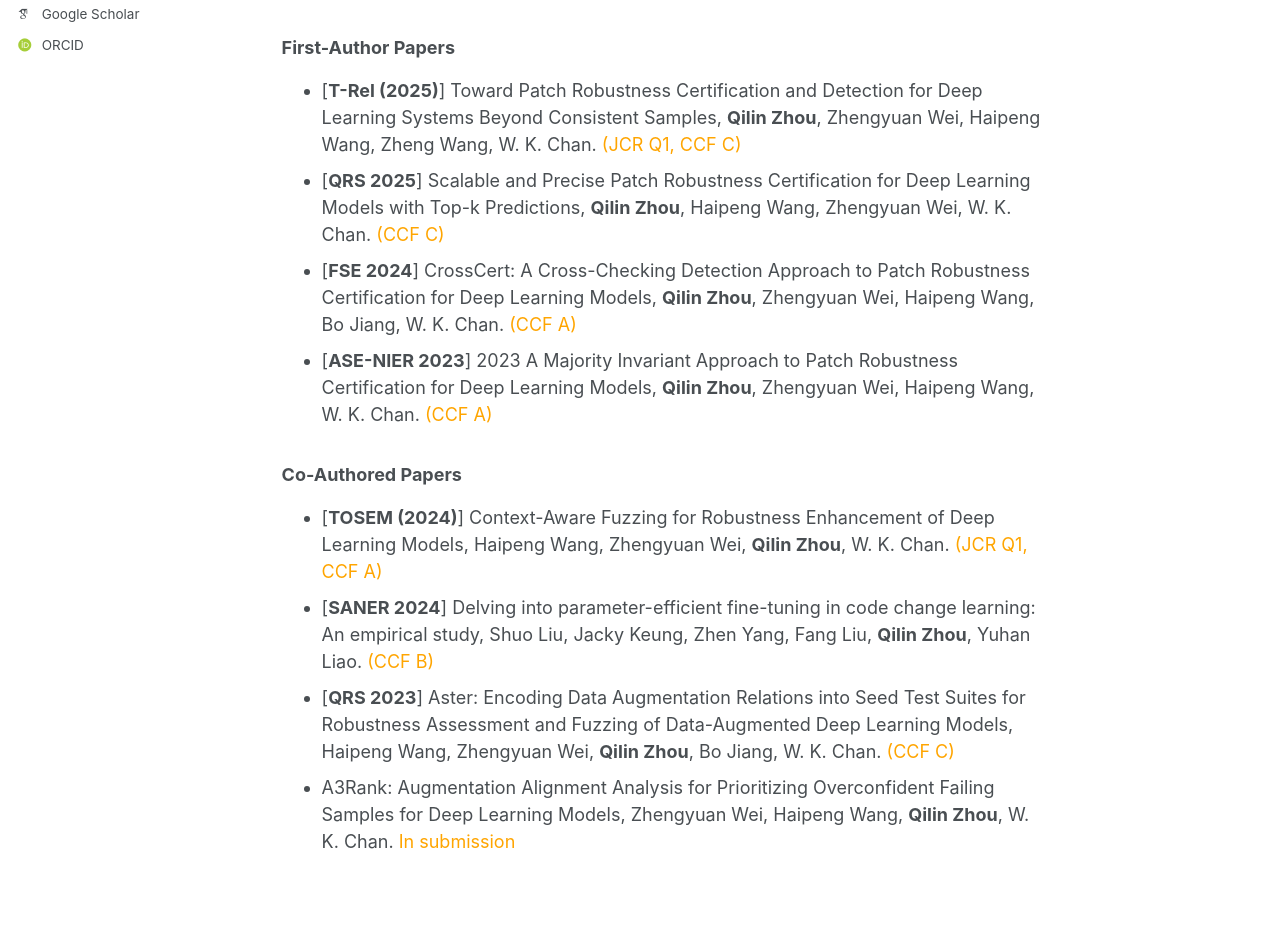
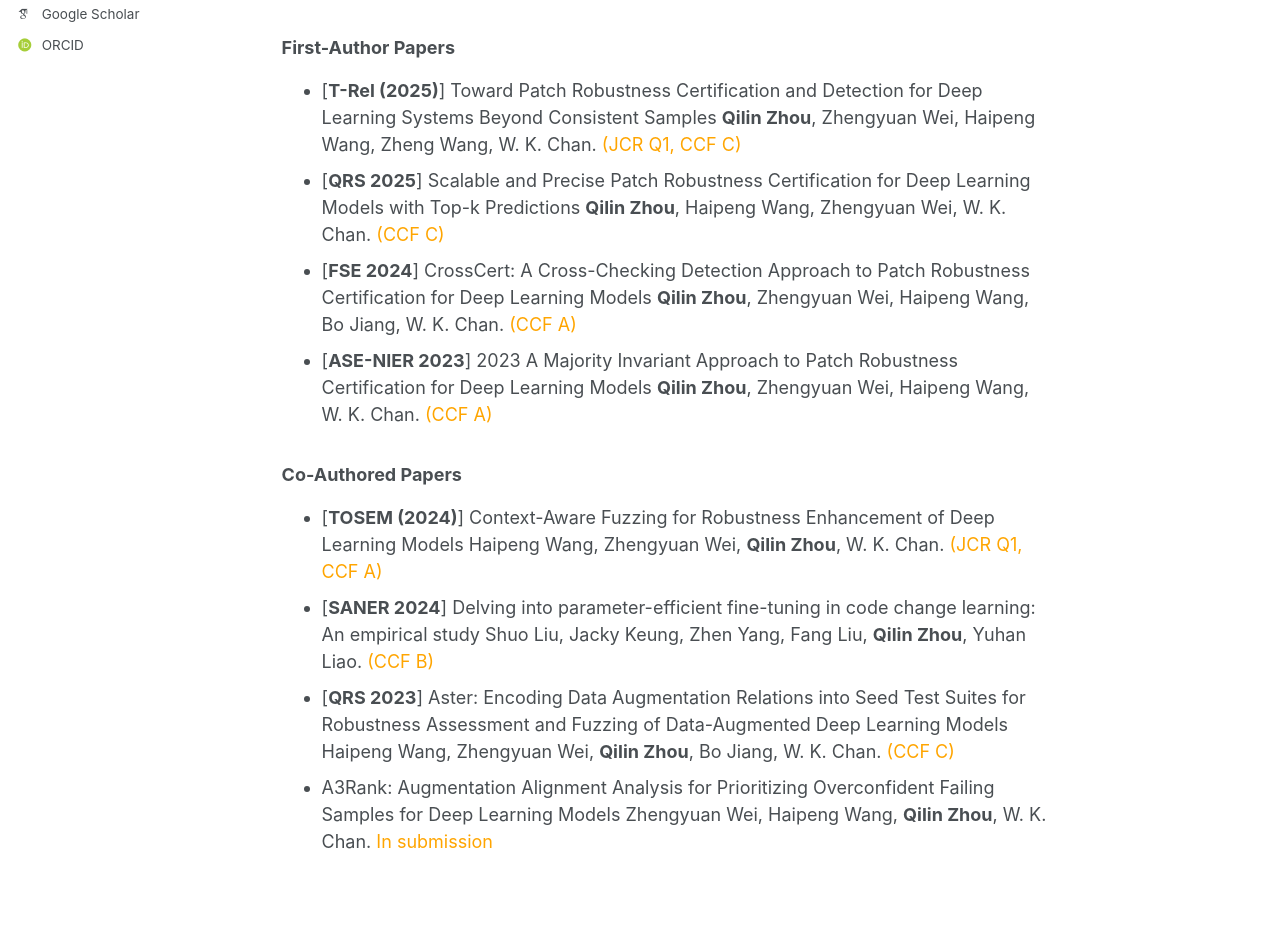
Before and after one commit to qilin-zhou/qilin-zhou.github.io, a Jekyll site: the page built from _pages/about.md, in a window 1280 px wide and 1400 px high. Shown: the part 400-1338 px from the top of the window. Built offline with Jekyll 4.4.1, drawn with Linux system fonts in a browser that asks for light colours; some web fonts are replaced; a script bundle is joined from its source files by our own code; library files that are not in the unit come from our copies.

Commit message:
Update about.md

```diff
--- a/_pages/about.md
+++ b/_pages/about.md
@@ -14,13 +14,21 @@
   <div class="wordwrap">You can also find my publications on <a href="{{site.author.googlescholar}}">my Google Scholar profile</a>.</div>
 
 ### First-Author Papers
-- [**T-Rel (2025)**] Toward Patch Robustness Certification and Detection for Deep Learning Systems Beyond Consistent Samples, **Qilin Zhou**, Zhengyuan Wei, Haipeng Wang, Zheng Wang, W. K. Chan. <font color=Orange>(JCR Q1, CCF C)</font>
-- [**QRS 2025**] Scalable and Precise Patch Robustness Certification for Deep Learning Models with Top-k Predictions, **Qilin Zhou**, Haipeng Wang, Zhengyuan Wei, W. K. Chan. <font color=Orange>(CCF C)</font>
-- [**FSE 2024**] CrossCert: A Cross-Checking Detection Approach to Patch Robustness Certification for Deep Learning Models, **Qilin Zhou**, Zhengyuan Wei, Haipeng Wang, Bo Jiang, W. K. Chan. <font color=Orange>(CCF A)</font>
-- [**ASE-NIER 2023**] 2023 A Majority Invariant Approach to Patch Robustness Certification for Deep Learning Models, **Qilin Zhou**, Zhengyuan Wei, Haipeng Wang, W. K. Chan. <font color=Orange>(CCF A)</font>
+- [**T-Rel (2025)**] Toward Patch Robustness Certification and Detection for Deep Learning Systems Beyond Consistent Samples
+  **Qilin Zhou**, Zhengyuan Wei, Haipeng Wang, Zheng Wang, W. K. Chan. <font color=Orange>(JCR Q1, CCF C)</font>
+- [**QRS 2025**] Scalable and Precise Patch Robustness Certification for Deep Learning Models with Top-k Predictions
+  **Qilin Zhou**, Haipeng Wang, Zhengyuan Wei, W. K. Chan. <font color=Orange>(CCF C)</font>
+- [**FSE 2024**] CrossCert: A Cross-Checking Detection Approach to Patch Robustness Certification for Deep Learning Models
+  **Qilin Zhou**, Zhengyuan Wei, Haipeng Wang, Bo Jiang, W. K. Chan. <font color=Orange>(CCF A)</font>
+- [**ASE-NIER 2023**] 2023 A Majority Invariant Approach to Patch Robustness Certification for Deep Learning Models
+  **Qilin Zhou**, Zhengyuan Wei, Haipeng Wang, W. K. Chan. <font color=Orange>(CCF A)</font>
 
 ### Co-Authored Papers
-- [**TOSEM (2024)**] Context-Aware Fuzzing for Robustness Enhancement of Deep Learning Models, Haipeng Wang, Zhengyuan Wei, **Qilin Zhou**, W. K. Chan. <font color=Orange>(JCR Q1, CCF A)</font>
-- [**SANER 2024**] Delving into parameter-efficient fine-tuning in code change learning: An empirical study, Shuo Liu, Jacky Keung, Zhen Yang, Fang Liu, **Qilin Zhou**, Yuhan Liao. <font color=Orange>(CCF B)</font>
-- [**QRS 2023**] Aster: Encoding Data Augmentation Relations into Seed Test Suites for Robustness Assessment and Fuzzing of Data-Augmented Deep Learning Models, Haipeng Wang, Zhengyuan Wei, **Qilin Zhou**, Bo Jiang, W. K. Chan. <font color=Orange>(CCF C)</font>
-- A3Rank: Augmentation Alignment Analysis for Prioritizing Overconfident Failing Samples for Deep Learning Models, Zhengyuan Wei, Haipeng Wang, **Qilin Zhou**, W. K. Chan. <font color=Orange>In submission</font>
+- [**TOSEM (2024)**] Context-Aware Fuzzing for Robustness Enhancement of Deep Learning Models
+  Haipeng Wang, Zhengyuan Wei, **Qilin Zhou**, W. K. Chan. <font color=Orange>(JCR Q1, CCF A)</font>
+- [**SANER 2024**] Delving into parameter-efficient fine-tuning in code change learning: An empirical study
+  Shuo Liu, Jacky Keung, Zhen Yang, Fang Liu, **Qilin Zhou**, Yuhan Liao. <font color=Orange>(CCF B)</font>
+- [**QRS 2023**] Aster: Encoding Data Augmentation Relations into Seed Test Suites for Robustness Assessment and Fuzzing of Data-Augmented Deep Learning Models
+  Haipeng Wang, Zhengyuan Wei, **Qilin Zhou**, Bo Jiang, W. K. Chan. <font color=Orange>(CCF C)</font>
+- A3Rank: Augmentation Alignment Analysis for Prioritizing Overconfident Failing Samples for Deep Learning Models
+  Zhengyuan Wei, Haipeng Wang, **Qilin Zhou**, W. K. Chan. <font color=Orange>In submission</font>
```
